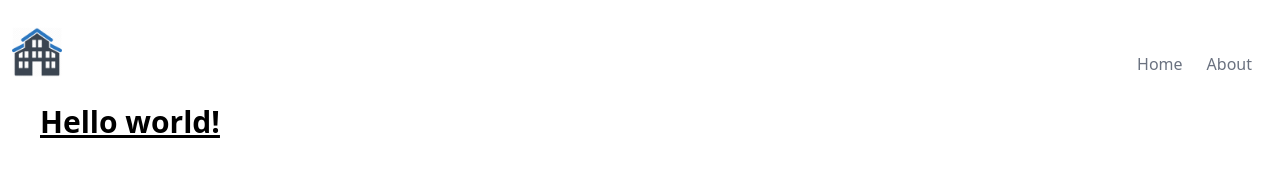
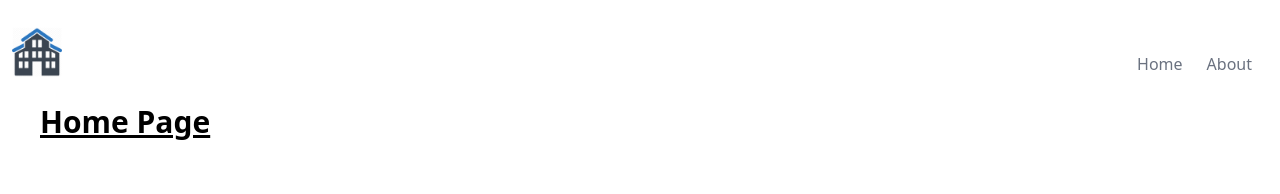
Before and after one commit to CodeLeom/housing, a React (Create React App) app: page / in a window 1280 px wide. Shown: the top 194 px of the page. Built offline with nearby package versions, Linux system fonts and the light colour scheme.

Commit message:
style: route added

```diff
--- a/src/App.js
+++ b/src/App.js
@@ -2,6 +2,8 @@
 import {BrowserRouter as Router, Routes, Route} from 'react-router-dom';
 import './App.css';
 import Header from './components/Header';
+import Home from './pages/Home';
+import About from './pages/About';
 
 
 function App() {
@@ -29,11 +31,9 @@
       <Router>
         <div className='container'>
           <Header />
-          <h1 className="ml-10 text-3xl font-bold underline">
-           Hello world!
-          </h1>
             <Routes>
-              <Route path='/' />
+              <Route path='/' element={<Home />} />
+              <Route path='/about' element={<About />} />
             </Routes>
         </div>
       </Router>
```
